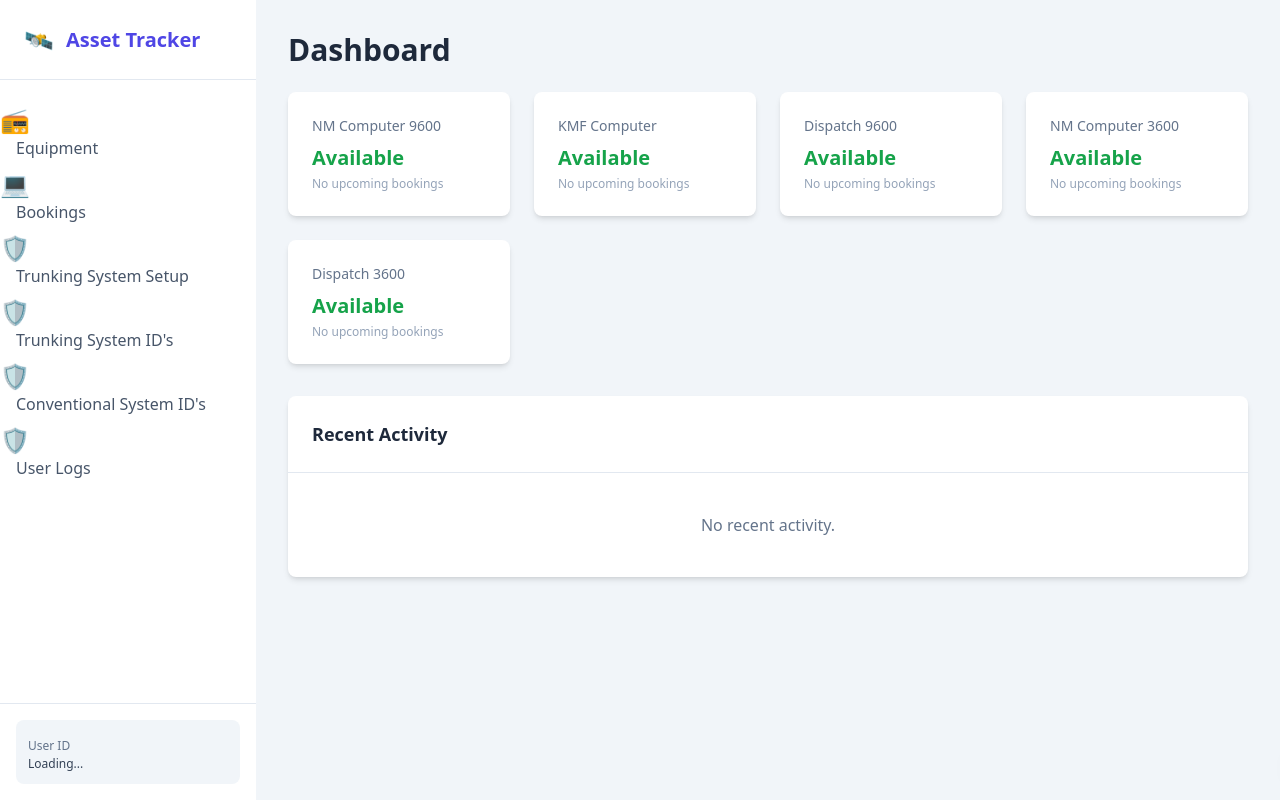
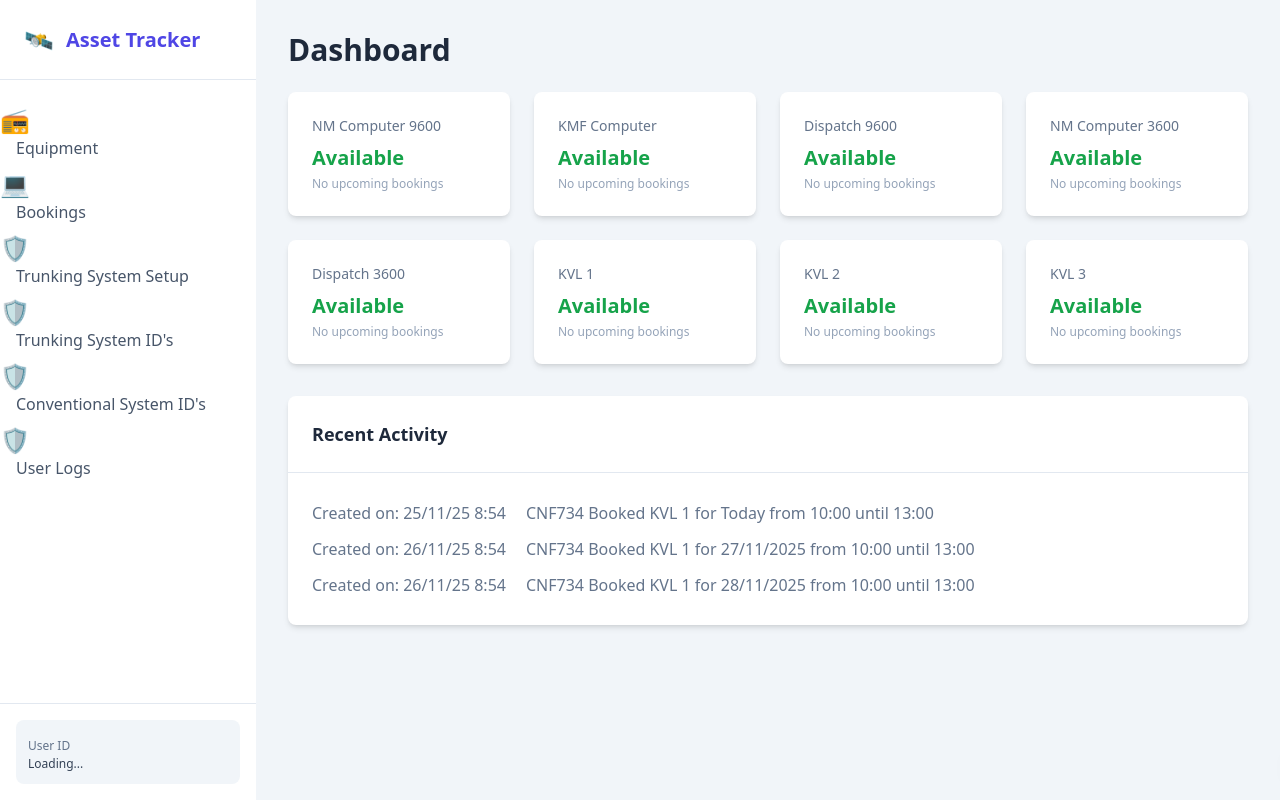
Before and after one commit to Renaldas0/Equipment-Booking_Tracker_MSI, a website: page index.html in a window 1280 px wide. Drawn offline with nearby package versions, Linux system fonts and the light colour scheme.

Commit message:
Add KVL's as a placeholder

```diff
--- a/index.html
+++ b/index.html
@@ -111,14 +111,32 @@
                         <p id="stat-computer-2" class="text-xl font-semibold mt-2 text-green-600">Available</p>
                         <p id="stat-computer-2-next" class="text-xs text-slate-400 mt-1">No upcoming bookings</p>
                     </div>
+                    <div class="bg-white p-6 rounded-lg shadow-md">
+                        <h3 class="text-sm font-medium text-slate-500">KVL 1</h3>
+                        <p id="stat-computer-2" class="text-xl font-semibold mt-2 text-green-600">Available</p>
+                        <p id="stat-computer-2-next" class="text-xs text-slate-400 mt-1">No upcoming bookings</p>
+                    </div>
+                    <div class="bg-white p-6 rounded-lg shadow-md">
+                        <h3 class="text-sm font-medium text-slate-500">KVL 2</h3>
+                        <p id="stat-computer-2" class="text-xl font-semibold mt-2 text-green-600">Available</p>
+                        <p id="stat-computer-2-next" class="text-xs text-slate-400 mt-1">No upcoming bookings</p>
+                    </div>
+                    <div class="bg-white p-6 rounded-lg shadow-md">
+                        <h3 class="text-sm font-medium text-slate-500">KVL 3</h3>
+                        <p id="stat-computer-2" class="text-xl font-semibold mt-2 text-green-600">Available</p>
+                        <p id="stat-computer-2-next" class="text-xs text-slate-400 mt-1">No upcoming bookings</p>
+                    </div>
                 </div>
 
                 <div class="mt-8 bg-white rounded-lg shadow-md">
                     <h2 class="text-lg font-semibold p-6 border-b border-slate-200">Recent Activity</h2>
                     <div class="p-6">
-                        <ul id="recent-activity-list" class="space-y-4">
+                        <ul id="recent-activity-list" class="space-y-1">
                             <!-- Activity items will be injected here -->
-                            <li class="text-center text-slate-500 py-4">No recent activity.</li>
+                            <!-- <li class="text-center text-slate-500 py-4">No recent activity.</li> -->
+                            <li class="text-left text-slate-500 py-1"><p class="text-left mr-5 inline">Created on: 25/11/25 8:54</p>CNF734 Booked KVL 1 for Today from 10:00 until 13:00</li>
+                            <li class="text-left text-slate-500 py-1"><p class="text-left mr-5 inline">Created on: 26/11/25 8:54</p>CNF734 Booked KVL 1 for 27/11/2025 from 10:00 until 13:00</li>
+                            <li class="text-left text-slate-500 py-1"><p class="text-left mr-5 inline">Created on: 26/11/25 8:54</p>CNF734 Booked KVL 1 for 28/11/2025 from 10:00 until 13:00</li>
                         </ul>
                     </div>
                 </div>
```
